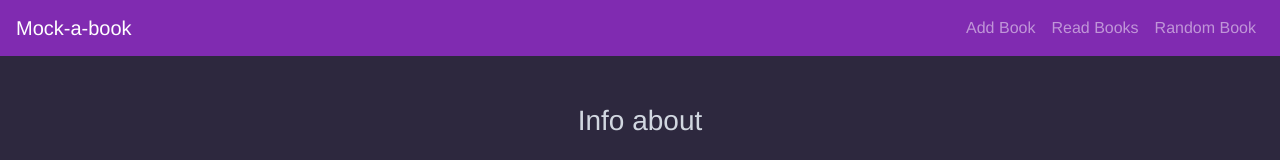
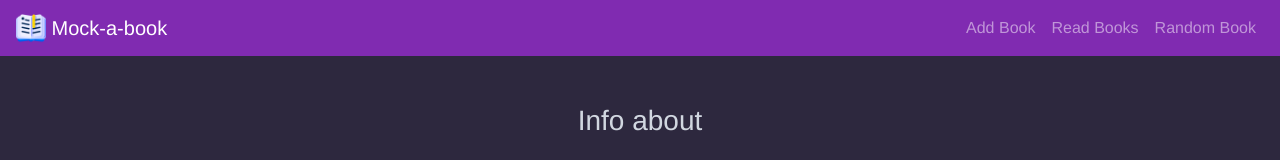
Before and after one commit to trybo/Mock-a-book-Manager, a Vue app: page /#/Book in a window 1280 px wide. Shown: the top 160 px of the page. Built offline with nearby package versions, Linux system fonts and the light colour scheme.

Commit message:
Added logo to Header

```diff
--- a/src/components/TheHeader.vue
+++ b/src/components/TheHeader.vue
@@ -1,6 +1,9 @@
 <template>
   <nav class="navbar navbar-expand-lg navbar-dark">
-    <a class="navbar-brand" href="#">Mock-a-book</a>
+    <router-link class="navbar-brand"  to="/">
+    <img src="../assets/logo.png" width="30" height="30" class="d-inline-block align-top">
+    Mock-a-book
+  </router-link>
     <button
       class="navbar-toggler"
       type="button"
```
